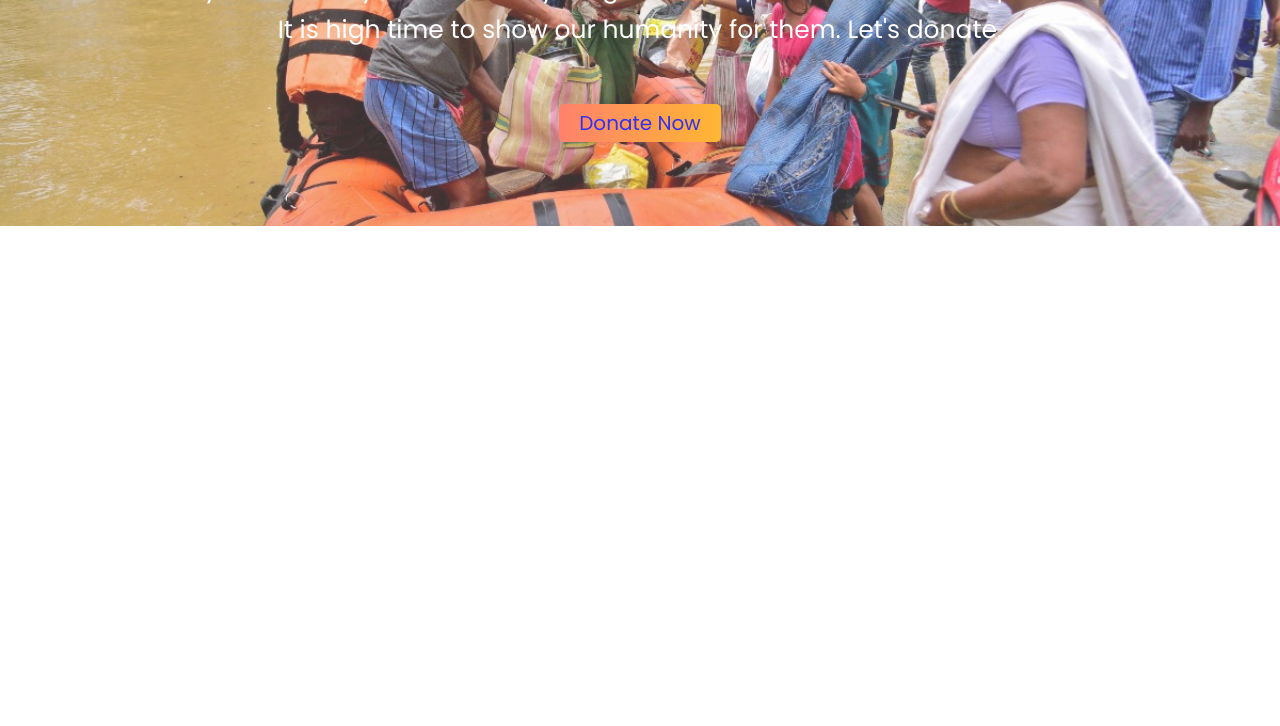
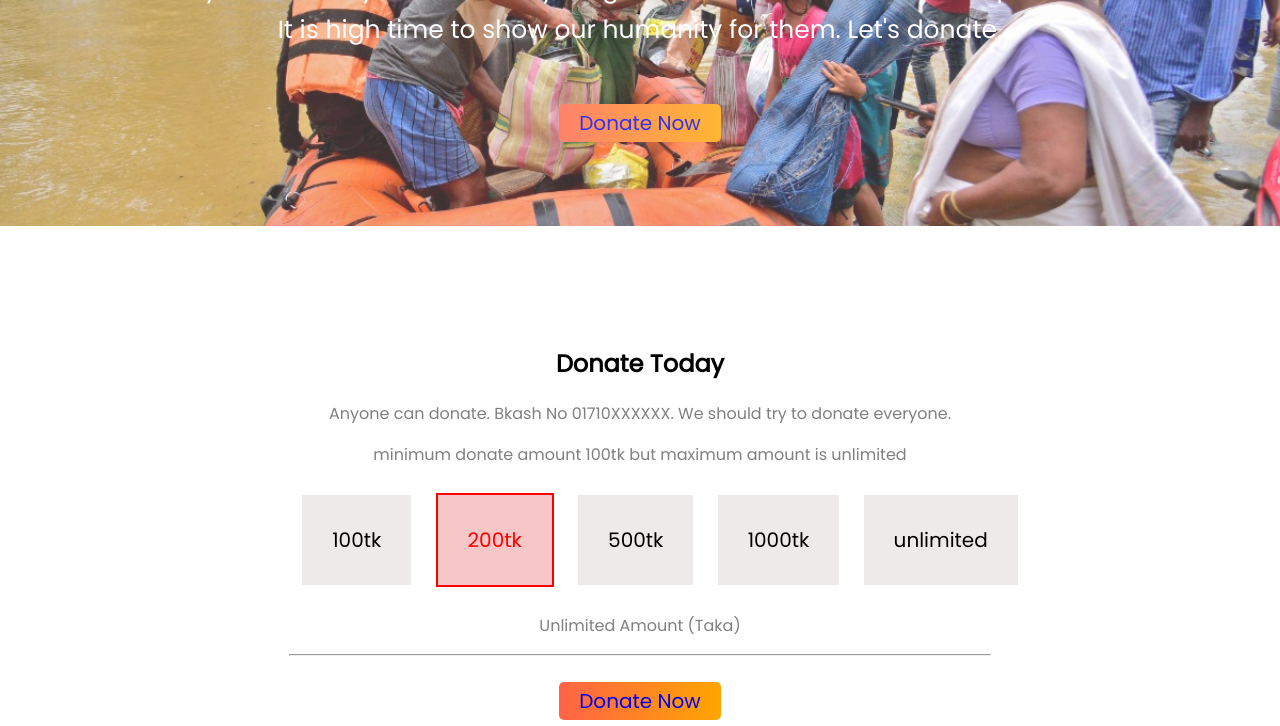
Before and after one commit to naheda2022/donate-flooded-people, a plain HTML site: page index.html in a window 1280 px wide. Shown: the part 274-1000 px from the top of the page. Before the commit the page ends 800 px from the top, so only its background shows below. Drawn offline with Linux system fonts and the light colour scheme.

Commit message:
donate area added

```diff
--- a/index.html
+++ b/index.html
@@ -11,7 +11,6 @@
     <link rel="stylesheet" href="style.css">
 </head>
 <body>
-
     <section class="section-area">
         <div class="bg-image">
             <div class="top-part">
@@ -23,6 +22,22 @@
             </div>
         </div>
     </section>
+    <section class="section-area">
+        <div class="donate-area">
+            <h1>Donate Today</h1>
+            <p>Anyone can donate. Bkash No 01710XXXXXX. We should try to donate everyone.</p> <p>minimum donate amount 100tk but maximum amount is unlimited</p>
+            <ul class="donate-amount">
+                <li>100tk</li>
+                <li id="special-effect">200tk</li>
+                <li>500tk</li>
+                <li>1000tk</li>
+                <li>unlimited</li>
+            </ul>
+            <p>Unlimited Amount (Taka)</p>
+            <hr>
+            <a class="anchor-link" target="_blank" href="https://www.facebook.com/">Donate Now</a>
+        </div>
+    </section>
 
 </body>
 </html>
--- a/style.css
+++ b/style.css
@@ -37,3 +37,29 @@ body{
 #margin-bottom{
     margin-bottom: 70px;
 }
+.donate-area{
+    padding-top: 100px;
+    text-align: center;
+}
+.donate-area p{
+    color: gray;
+}
+.donate-amount li{
+    list-style-type: none;
+    display: inline-block;
+    background-color: rgb(239, 234, 234);
+    text-align: center;
+    margin: 10px;
+    padding: 0;
+    font-size: 20px;
+    padding: 30px;
+}
+#special-effect{
+    border: 2px solid red;
+    background-color: rgb(247, 199, 199);
+    color: red;
+}
+hr{
+    margin-bottom: 30px;
+    width: 700px;
+}
```
